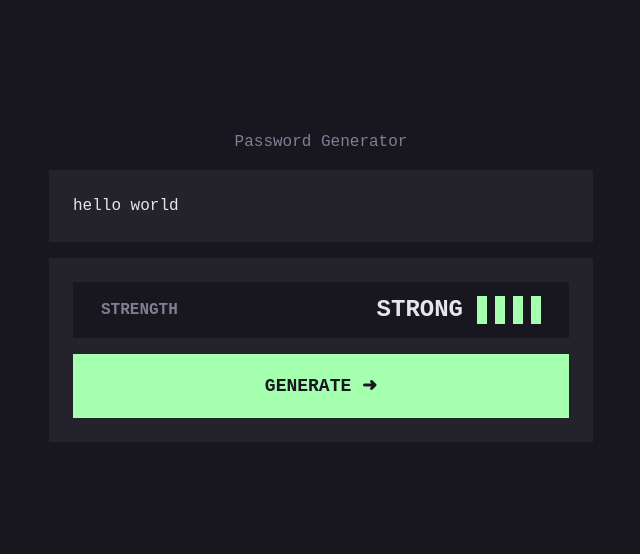
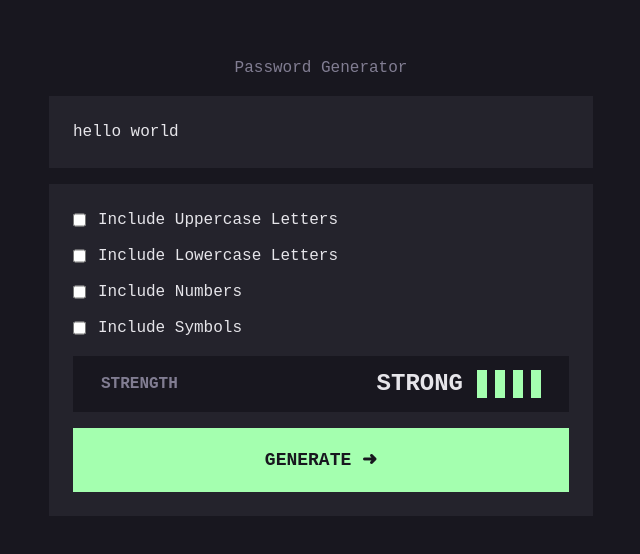
Before and after one commit to marioBytes/password-generator-app, an Angular app: page / in a window 1280 px wide. Shown: the part 114-668 px from the top of the page, without its empty margins (319-959 px from the left). Built offline with nearby package versions, Linux system fonts and the light colour scheme.

Commit message:
WIP add checkboxes

```diff
--- a/src/app/app.component.html
+++ b/src/app/app.component.html
@@ -2,11 +2,30 @@
   <div class="h-screen max-w-xl flex items-center justify-center mx-auto px-4">
     <div class="w-full flex flex-col gap-4">
       <h3 class="text-grey font-medium text-center">Password Generator</h3>
-      <app-card>
-        hello world
-      </app-card>
+      <app-card> hello world </app-card>
       <app-card>
         <div class="flex flex-col gap-4">
+          <div class="flex flex-col gap-3">
+            <app-checkbox
+              name="includeUpper"
+              label="Include Uppercase Letters"
+            ></app-checkbox>
+            <app-checkbox
+              name="includeLower"
+              label="Include Lowercase Letters"
+              checked
+            ></app-checkbox>
+            <app-checkbox
+              name="includeNumbers"
+              label="Include Numbers"
+              checked
+            ></app-checkbox>
+            <app-checkbox
+              name="includeSymbols"
+              label="Include Symbols"
+              checked
+            ></app-checkbox>
+          </div>
           <app-strength strength="{{ strength }}"></app-strength>
           <app-button (onClick)="generatePassword()"
             >Generate &#10140;</app-button
--- a/src/app/app.component.ts
+++ b/src/app/app.component.ts
@@ -4,11 +4,18 @@ import { RouterOutlet } from '@angular/router';
 import { ButtonComponent } from './button/button.component';
 import { CardComponent } from './card/card.component';
 import { StrengthComponent } from './strength/strength.component';
+import { CheckboxComponent } from './checkbox/checkbox.component';
 
 @Component({
   selector: 'app-root',
   standalone: true,
-  imports: [RouterOutlet, ButtonComponent, CardComponent, StrengthComponent],
+  imports: [
+    RouterOutlet,
+    ButtonComponent,
+    CardComponent,
+    CheckboxComponent,
+    StrengthComponent,
+  ],
   templateUrl: './app.component.html',
   styleUrl: './app.component.css',
 })
@@ -17,10 +24,10 @@ export class AppComponent {
 
   charLength: number = 10;
 
-  includeUpper: boolean = true;
-  includeLower: boolean = true;
-  includeNumbers: boolean = true;
-  includeSymbols: boolean = false;
+  includeUpper: string = 'true';
+  includeLower: string = 'true';
+  includeNumbers: string = 'true';
+  includeSymbols: string = 'false';
 
   strength: string = 'strong';
   strengthNum: number = 9;
--- /dev/null
+++ b/src/app/checkbox/checkbox.component.html
@@ -0,0 +1,4 @@
+<div class="flex gap-3">
+  <input type="checkbox" id="{{ name }}" name="{{ name }}" />
+  <label for="{{ name }}">{{ label }}</label>
+</div>
```
Also changed, not shown: src/app/checkbox/checkbox.component.ts (added, +13 -0 lines), src/app/checkbox/checkbox.component.css (added), 1 other file (tests, documents, lock files or other folders).
